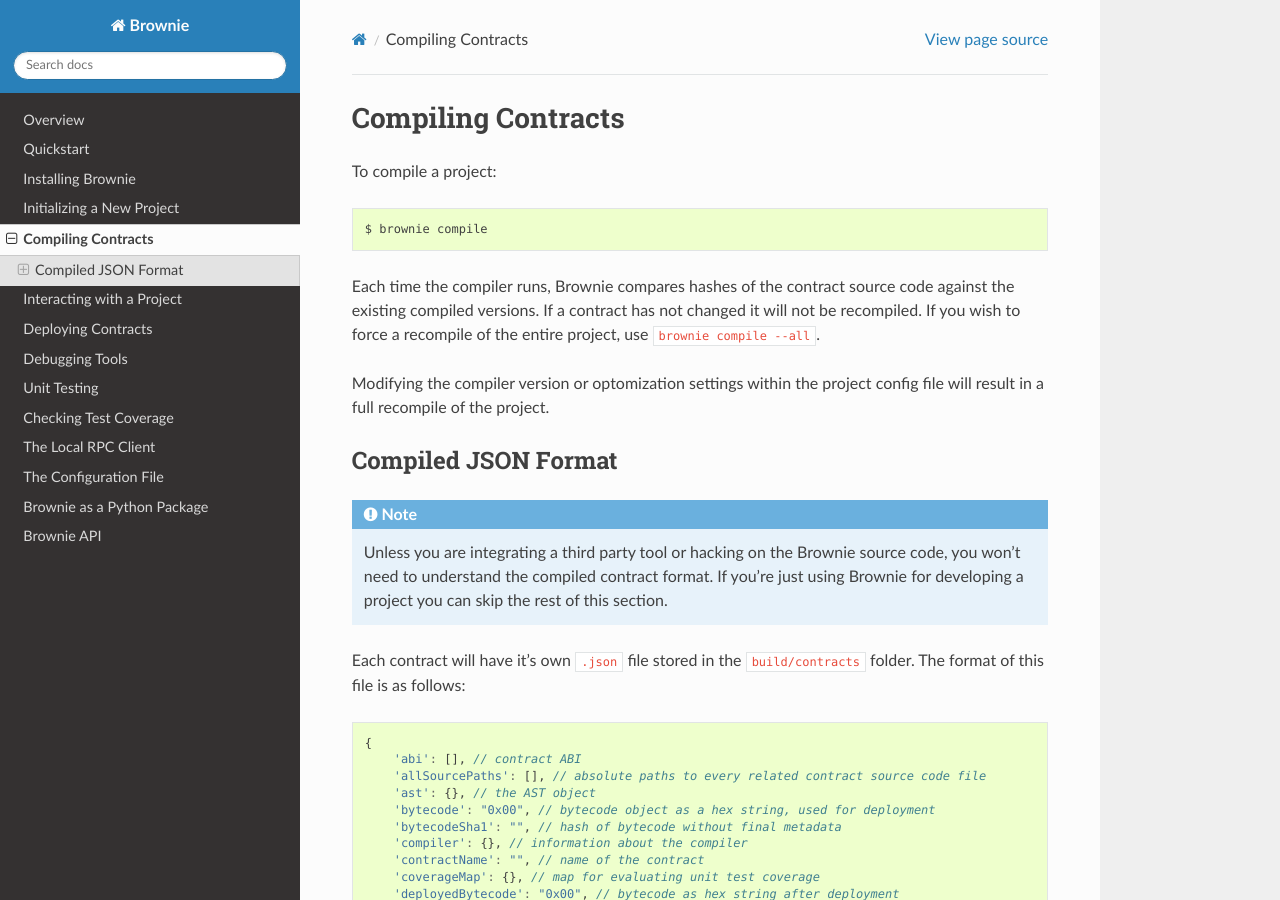
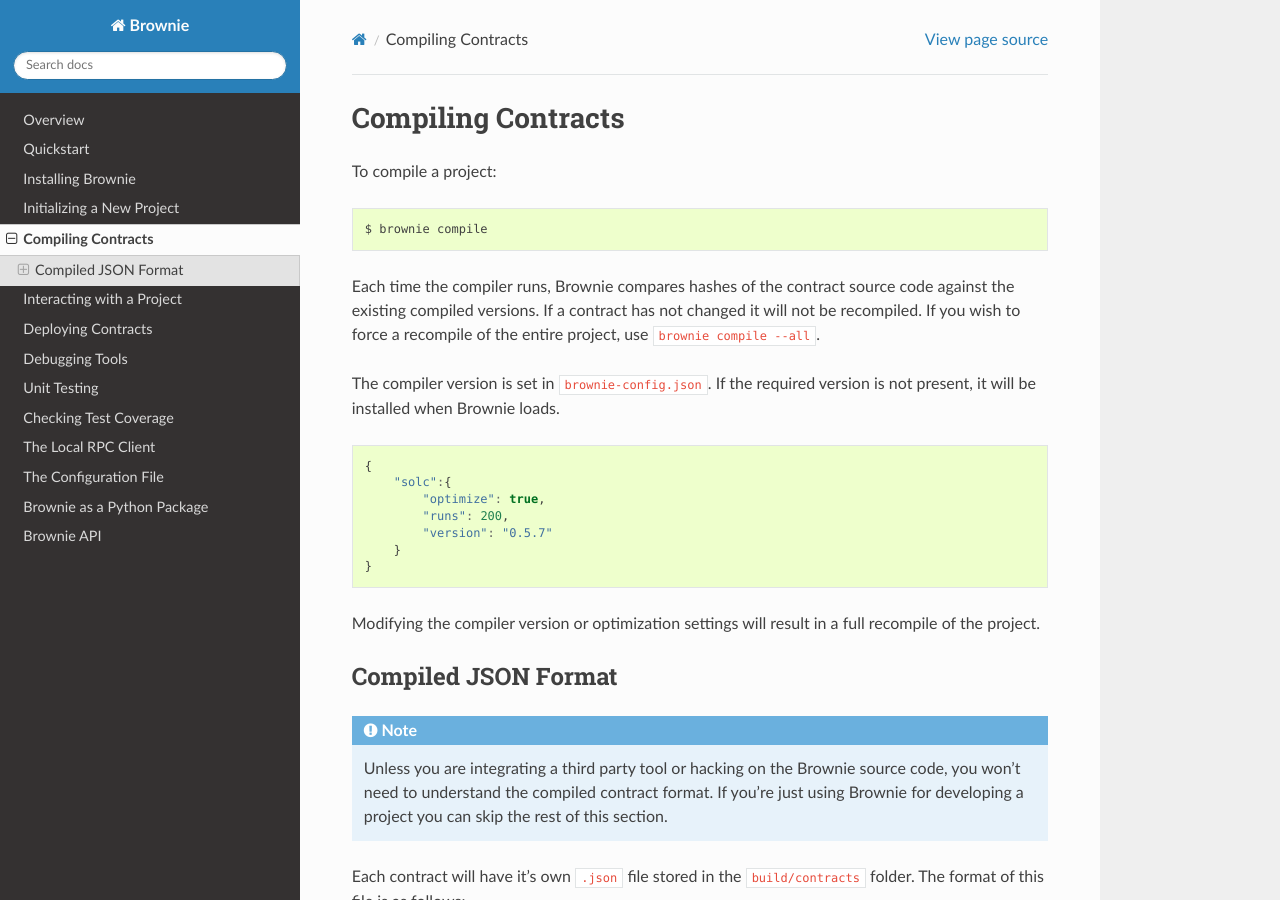
Before and after one commit to eth-brownie/brownie, a Sphinx documentation site: the page built from docs/compile.rst, in a window 1280 px wide and 900 px high. Built offline with Sphinx 7.4.7 and the Read the Docs theme 2.0.0, drawn with Linux system fonts in a browser that asks for light colours; pages that are not in the unit, such as notebooks, are missing from menus.

Commit message:
update docs

```diff
--- a/docs/compile.rst
+++ b/docs/compile.rst
@@ -12,7 +12,19 @@
 
 Each time the compiler runs, Brownie compares hashes of the contract source code against the existing compiled versions.  If a contract has not changed it will not be recompiled.  If you wish to force a recompile of the entire project, use ``brownie compile --all``.
 
-Modifying the compiler version or optomization settings within the project config file will result in a full recompile of the project.
+The compiler version is set in ``brownie-config.json``. If the required version is not present, it will be installed when Brownie loads.
+
+.. code-block:: javascript
+
+    {
+        "solc":{
+            "optimize": true,
+            "runs": 200,
+            "version": "0.5.7"
+        }
+    }
+
+Modifying the compiler version or optimization settings will result in a full recompile of the project.
 
 .. _compile-json:
 
--- a/docs/config.rst
+++ b/docs/config.rst
@@ -25,12 +25,13 @@
     * ``test-rpc``: Optional. If given, this command will be run in a shell when brownie is started. In this way you can initialize Ganache or another local environment automatically when Brownie starts.
     * ``gas_price``: The default gas price for all transactions. If left as false the gas price will be determined using ``web3.eth.gasPrice``.
     * ``gas_limit``: The default gas limit for all transactions. If left as false the gas limit will be determined using ``web3.eth.estimateGas``.
+    * ``broadcast_reverting_tx``: Optional. If set to ``false``, transactions that would revert will instead raise a ``VirtualMachineError``.
 
 .. py:attribute:: network_defaults
 
     Default networks settings, used when specific properties aren't defined for individual networks.
 
-    You must specify a ``name`` property. This is the default network to use when brownie is loaded.
+    You **must** specify a ``name`` property. This is the default network to use when brownie is loaded.
 
 .. py:attribute:: solc
 
@@ -38,7 +39,7 @@
 
     * ``optimize``: Set to true if you wish to use contract optimization.
     * ``runs``: The number of times the optimizer should run.
-    * ``version``: The version of solc to use. Should be written as ``v0.x.x``.
+    * ``version``: The version of solc to use. Should be written as ``v0.x.x``. If the specified version is not present, it will be installed when Brownie loads.
 
 .. py:attribute:: test
 
```
Also changed, not shown: docs/tests.rst (+1 -16 lines), docs/interaction.rst (line endings or trailing spaces).
